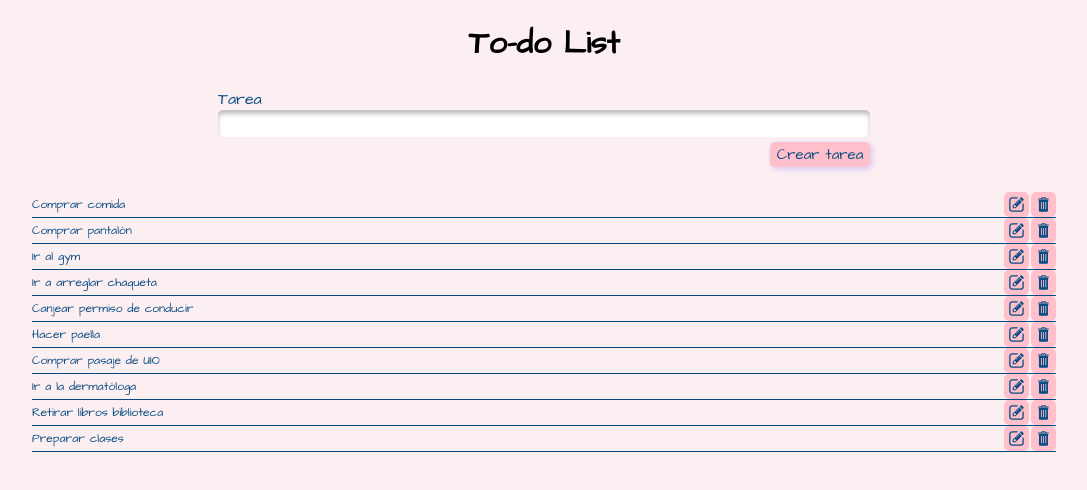
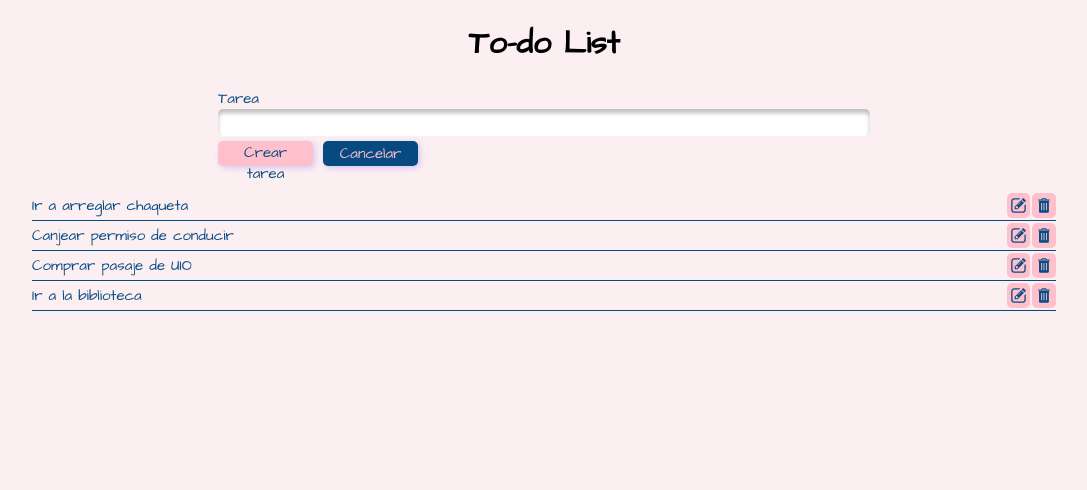
Before and after one commit to MAlexGG/todo-list-react, a React (Create React App) app: page / in a window 1280 px wide. Shown: the top 490 px of the page, without its empty margins (96-1183 px from the left). Built offline with nearby package versions, Linux system fonts and the light colour scheme; data requests are answered from the project's data file.

Commit message:
alerts styled and cancel button

```diff
--- a/src/assets/data/todo.json
+++ b/src/assets/data/todo.json
@@ -1,17 +1,5 @@
 {
   "todo": [
-    {
-      "id": 5,
-      "task": "Comprar comida"
-    },
-    {
-      "id": 7,
-      "task": "Comprar pantalón"
-    },
-    {
-      "id": 8,
-      "task": "Ir al gym"
-    },
     {
       "id": 9,
       "task": "Ir a arreglar chaqueta"
@@ -21,24 +9,12 @@
       "task": "Canjear permiso de conducir"
     },
     {
-      "id": 11,
-      "task": "Hacer paella"
-    },
-    {
       "id": 12,
       "task": "Comprar pasaje de UIO"
     },
     {
       "id": 13,
-      "task": "Ir a la dermatóloga"
-    },
-    {
-      "id": 14,
-      "task": "Retirar libros biblioteca"
-    },
-    {
-      "id": 15,
-      "task": "Preparar clases"
+      "task": "Ir a la biblioteca"
     }
   ]
 }
--- a/src/components/form/Form.js
+++ b/src/components/form/Form.js
@@ -1,5 +1,5 @@
 import React, { useEffect, useState } from 'react';
-import { CtForm, FormButton, FormInput, FormLable, FormSpan } from './Form.styled';
+import { CtForm, CtFormButtons, FormButton, FormInput, FormLable, FormSpan } from './Form.styled';
 
 const initialForm = {
     id: null,
@@ -44,7 +44,10 @@ function Form({createTask, editTask, setEditTask, updateTask}) {
               <FormLable htmlFor="task">Tarea</FormLable>
               <FormInput type="text" name='task' onChange={handleChange} value={form.task} />
               {error && <FormSpan>{error}</FormSpan>}
-              <FormButton type='submit'>{ editTask ? 'Editar tarea' : 'Crear tarea'}</FormButton>
+              <CtFormButtons>
+                <FormButton type='submit' color='var(--main-color)' background='var(--secondary-color)'>{ editTask ? 'Editar tarea' : 'Crear tarea'}</FormButton>
+                <FormButton type='reset' color='var(--secondary-color)' background='var(--main-color)' onClick={handleReset}>Cancelar</FormButton>
+              </CtFormButtons>
           </CtForm>
       </>
   )
--- a/src/components/form/Form.styled.js
+++ b/src/components/form/Form.styled.js
@@ -1,17 +1,21 @@
 import styled from "styled-components";
 
-export const CtForm = styled.form`
+export const CtForm = styled.form `
     display: flex;
     flex-direction: column;
     justify-content: center;
     align-items: flex-start;
 `;
 
-export const FormLable = styled.label`
+export const FormLable = styled.label `
     color: var(--main-color);
+    font-size: 15px;
+    @media (max-width: 546px) {
+        font-size: 18px;
+    };
 `;
 
-export const FormInput = styled.input`
+export const FormInput = styled.input `
     width: 50vw;
     height: 25px;
     box-shadow: inset 0px 4px 4px rgba(0, 0, 0, 0.25);
@@ -26,13 +30,24 @@ export const FormInput = styled.input`
     };
 `;
 
-export const FormSpan = styled.span`
+export const FormSpan = styled.span `
     color: var(--warning-color);
+    font-size: 15px;
+    @media (max-width: 546px) {
+        font-size: 18px;
+    };
 `;
 
-export const FormButton = styled.button`
-    background-color: var(--secondary-color);
-    color: var(--main-color);
+export const CtFormButtons = styled.div `
+    display: flex;
+    justify-content: center;
+    align-items: center;
+    gap: 5%;
+`;
+
+export const FormButton = styled.button `
+    background-color: ${props => props.background};
+    color: ${props => props.color};
     font-family: var(--main-font);
     width: 100px;
     height: 25px;
--- a/src/components/task/Task.styled.js
+++ b/src/components/task/Task.styled.js
@@ -5,22 +5,19 @@ export const CtTask = styled.div`
     justify-content: center;
     align-items: center;
     width: 80vw;
-    height: 25px;
+    height: auto;
     border-bottom: 1px solid var(--main-color);
-    @media (max-width: 546px) {
-        height: 55px;
-    };
 `;
 
 export const TxtTask = styled.p`
     color: var(--main-color);
     margin: 0px;
-    margin: 7px auto 7px 0px;
     text-align: start;
-    width: 65vw;
-    font-size: 12px;
+    width: 80vw;
+    font-size: 15px;
     @media (max-width: 546px) {
         font-size: 18px;
+        width: 65vw;
     };
 `;
 
@@ -33,13 +30,13 @@ export const BtTask = styled.button`
     display: flex;
     justify-content: center;
     align-items: center;
-    margin-left: 2px;
+    margin: 2px 0px 2px 2px;;
     cursor: pointer;
     padding: 0px;
     @media (max-width: 546px) {
         width: 44px;
         height: 44px;
-        margin-left: 5px;
+        margin: 5px 0px 5px 5px;
     };
 `;
 
--- a/src/components/tasks/Tasks.js
+++ b/src/components/tasks/Tasks.js
@@ -29,6 +29,7 @@ function Tasks() {
         MySwal.fire({
             position: 'top-end',
             icon: 'success',
+            iconColor: 'var(--main-color)',
             title: 'Tu tarea ha sido creada correctamente',
             showConfirmButton: false,
             timer: 1500
@@ -45,6 +46,7 @@ function Tasks() {
         MySwal.fire({
             position: 'top-end',
             icon: 'success',
+            iconColor: 'var(--main-color)',
             title: 'Tu tarea ha sido editada correctamente',
             showConfirmButton: false,
             timer: 1500
@@ -56,21 +58,25 @@ function Tasks() {
             title: '¿Quieres borrar esta tarea?',
             text: "¡No podrás revertir esta acción!",
             icon: 'warning',
+            iconColor: 'var(--warning-color)',
             showCancelButton: true,
             confirmButtonColor: 'var(--main-color)',
             cancelButtonColor: 'var(--warning-color)',
-            confirmButtonText: '¡Si, bórrala!'
+            confirmButtonText: '¡Si, bórrala!',
         }).then((result) => {
             if (result.isConfirmed) {
                 api.destroy(id).then((res) => {
                     const remainTasks = tasks.filter(task => task.id !== id);
                     setTasks(remainTasks);
+                    setEditTask('');
                 });
-                MySwal.fire(
-                    '¡Borrada!',
-                    'Tu tarea ha sido borrada',
-                    'success'
-                )
+                MySwal.fire({
+                    title: '¡Borrada!',
+                    text: "Tu tarea ha sido borrada",
+                    icon: 'success',
+                    iconColor: 'var(--warning-color)',
+                    confirmButtonColor: 'var(--main-color)'
+                });
             }
         })
     };
--- a/src/index.css
+++ b/src/index.css
@@ -3,15 +3,15 @@
     --main-color: #074A82;
     --secondary-color: pink;
     --background-color: #fceff1;
-    --warning-color: tomato;
+    --warning-color: rgb(249, 91, 118);
     --main-font: 'Architects Daughter', cursive;
 }
 
 body {
     margin: 0;
-    font-family: -apple-system, BlinkMacSystemFont, 'Segoe UI', 'Roboto', 'Oxygen', 'Ubuntu', 'Cantarell', 'Fira Sans', 'Droid Sans', 'Helvetica Neue', sans-serif;
     -webkit-font-smoothing: antialiased;
     -moz-osx-font-smoothing: grayscale;
     font-family: var(--main-font);
     background-color: var(--background-color);
+    box-sizing: border-box;
 }
```
